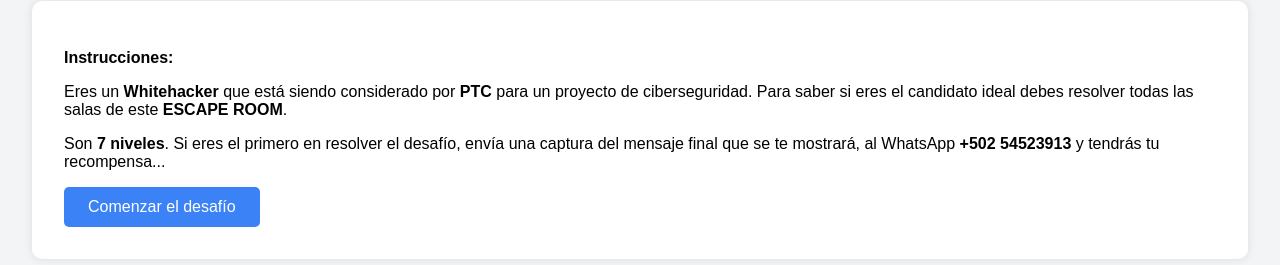
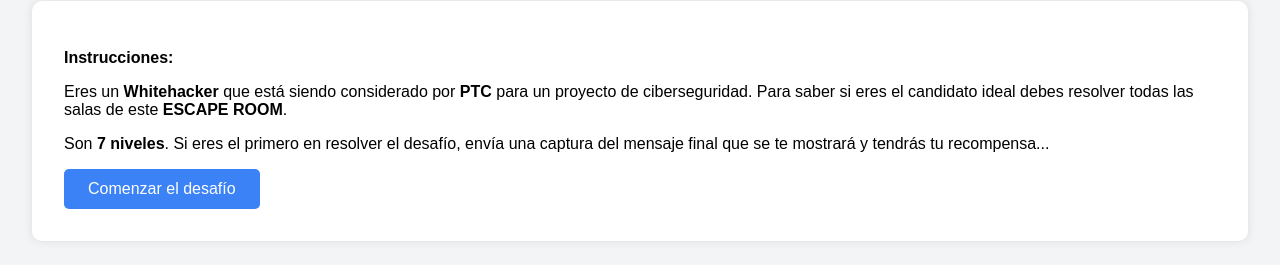
Before and after one commit to ingDValladares/EscapeRoom, a plain HTML site: page index.html in a window 1280 px wide. Shown: the part 111-376 px from the top of the page. Drawn offline with Linux system fonts and the light colour scheme.

Commit message:
Update index.html

```diff
--- a/index.html
+++ b/index.html
@@ -67,7 +67,7 @@
   <div id="instructions" class="card">
     <p><strong>Instrucciones:</strong></p>
     <p>Eres un <strong>Whitehacker</strong> que está siendo considerado por <strong>PTC</strong> para un proyecto de ciberseguridad. Para saber si eres el candidato ideal debes resolver todas las salas de este <strong>ESCAPE ROOM</strong>.</p>
-    <p>Son <strong>7 niveles</strong>. Si eres el primero en resolver el desafío, envía una captura del mensaje final que se te mostrará, al WhatsApp <strong>+502 54523913</strong> y tendrás tu recompensa...</p>
+    <p>Son <strong>7 niveles</strong>. Si eres el primero en resolver el desafío, envía una captura del mensaje final que se te mostrará y tendrás tu recompensa...</p>
     <button class="button" onclick="startGame()">Comenzar el desafío</button>
   </div>
 
```
